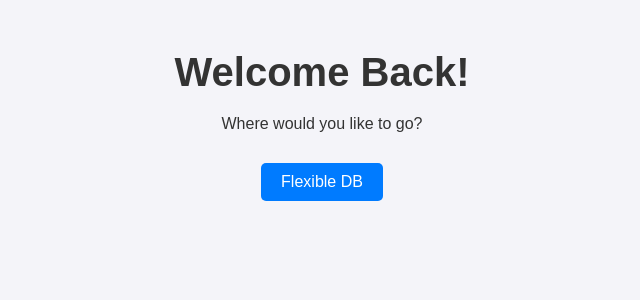
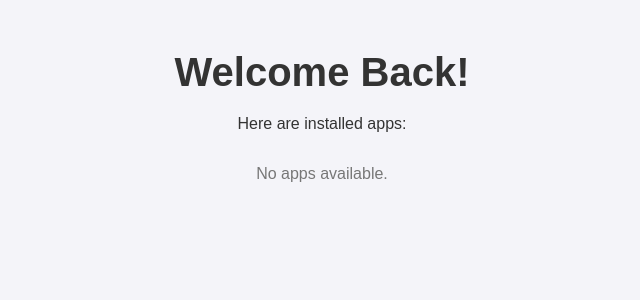
Before and after one commit to muhammadali124/Django, a Django app: page / in a window 1280 px wide. Shown: the top 300 px of the page, without its empty margins (318-958 px from the left). Run offline with Django 5.2, Linux system fonts and the light colour scheme.

Commit message:
cleanup bad app (#1)

```diff
--- a/project/apps/flexible_db/admin.py
+++ /dev/null
@@ -1 +0,0 @@
-# Register your models here.
--- a/project/apps/flexible_db/apps.py
+++ /dev/null
@@ -1,6 +0,0 @@
-from django.apps import AppConfig
-
-
-class FlexibleDbConfig(AppConfig):
-    default_auto_field = "django.db.models.BigAutoField"
-    name = "apps.flexible_db"
--- a/project/apps/flexible_db/models.py
+++ /dev/null
@@ -1 +0,0 @@
-# Create your models here.
--- a/project/apps/flexible_db/tests.py
+++ /dev/null
@@ -1 +0,0 @@
-# Create your tests here.
--- a/project/apps/flexible_db/urls.py
+++ /dev/null
@@ -1,7 +0,0 @@
-from django.urls import path
-
-from . import views
-
-urlpatterns = [
-    path("", views.index, name="index"),
-]
--- a/project/apps/flexible_db/views.py
+++ /dev/null
@@ -1,5 +0,0 @@
-from django.http import HttpResponse
-
-
-def index(request):
-    return HttpResponse("Hello, world. You're at the polls index.")
--- a/project/apps/home/templates/home/home.html
+++ b/project/apps/home/templates/home/home.html
@@ -21,11 +21,13 @@
             margin-bottom: 20px;
         }
         .buttons {
-            margin-top: 20px;
+            display: flex;
+            flex-wrap: wrap;  /* Allow buttons to wrap to the next line */
+            justify-content: center;  /* Center buttons horizontally */
+            gap: 10px;  /* Space between buttons */
         }
         .buttons button {
             padding: 10px 20px;
-            margin: 10px;
             border: none;
             border-radius: 5px;
             background-color: #007BFF;
@@ -33,18 +35,27 @@
             font-size: 1rem;
             cursor: pointer;
             transition: background-color 0.3s;
+            min-width: 150px; /* Minimum width for each button */
         }
         .buttons button:hover {
             background-color: #0056b3;
+        }
+        .no-models {
+            text-align: center;
+            color: #777;
         }
     </style>
 </head>
 <body>
     <div class="container">
         <h1>Welcome Back!</h1>
-        <p>Where would you like to go?</p>
+        <p>Here are installed apps:</p>
         <div class="buttons">
-            <button onclick="location.href='/flexible_db/'">Flexible DB</button>
+            {% for app in apps %}
+                <button onclick="location.href='/{{ app.name }}'">{{ app.name }}!</button>
+            {% empty %}
+                <p class="no-models">No apps available.</p>
+            {% endfor %}
         </div>
     </div>
 </body>
--- a/project/apps/home/views.py
+++ b/project/apps/home/views.py
@@ -1,5 +1,24 @@
+from django.conf import settings
 from django.shortcuts import render
+from django.urls import URLResolver, get_resolver
 
 
 def index(request):
-    return render(request, "home/home.html")
+    resolver = get_resolver()
+    apps = []
+    for app in settings.INSTALLED_APPS:
+        if app.startswith("apps."):
+            try:
+                app_name = app.split(".")[-1]
+                if app_name == "home":
+                    continue
+                for pattern in resolver.url_patterns:
+                    if isinstance(pattern, URLResolver):
+                        for subpattern in pattern.url_patterns:
+                            if subpattern.pattern._route == "":
+                                apps.append({"name": app_name})
+
+            except Exception:
+                continue
+
+    return render(request, "home/home.html", {"apps": apps})
--- a/project/project/settings.py
+++ b/project/project/settings.py
@@ -38,7 +38,6 @@ INSTALLED_APPS = [
     "django.contrib.messages",
     "django.contrib.staticfiles",
     "apps.home",
-    "apps.flexible_db",
 ]
 
 MIDDLEWARE = [
--- a/project/project/urls.py
+++ b/project/project/urls.py
@@ -20,5 +20,4 @@ from django.urls import include, path
 urlpatterns = [
     path("admin/", admin.site.urls),
     path("", include("apps.home.urls")),
-    path("flexible_db/", include("apps.flexible_db.urls")),
 ]
```
Also changed, not shown: .pre-commit-config.yaml (renamed from project/.pre-commit-config.yaml), project/apps/flexible_db/__init__.py (deleted), project/apps/flexible_db/migrations/__init__.py (deleted), project/db.sqlite3 (deleted), pyproject.toml (renamed from project/pyproject.toml), 1 other file.
